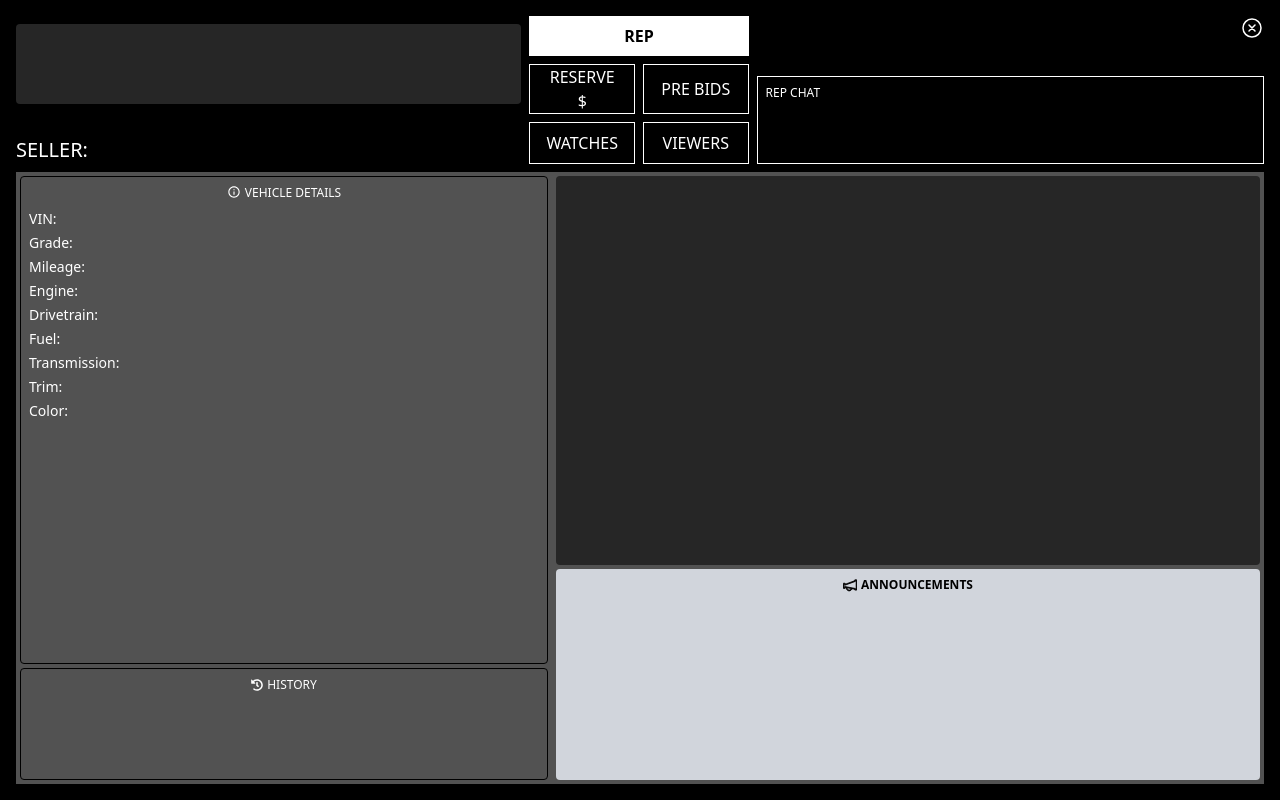
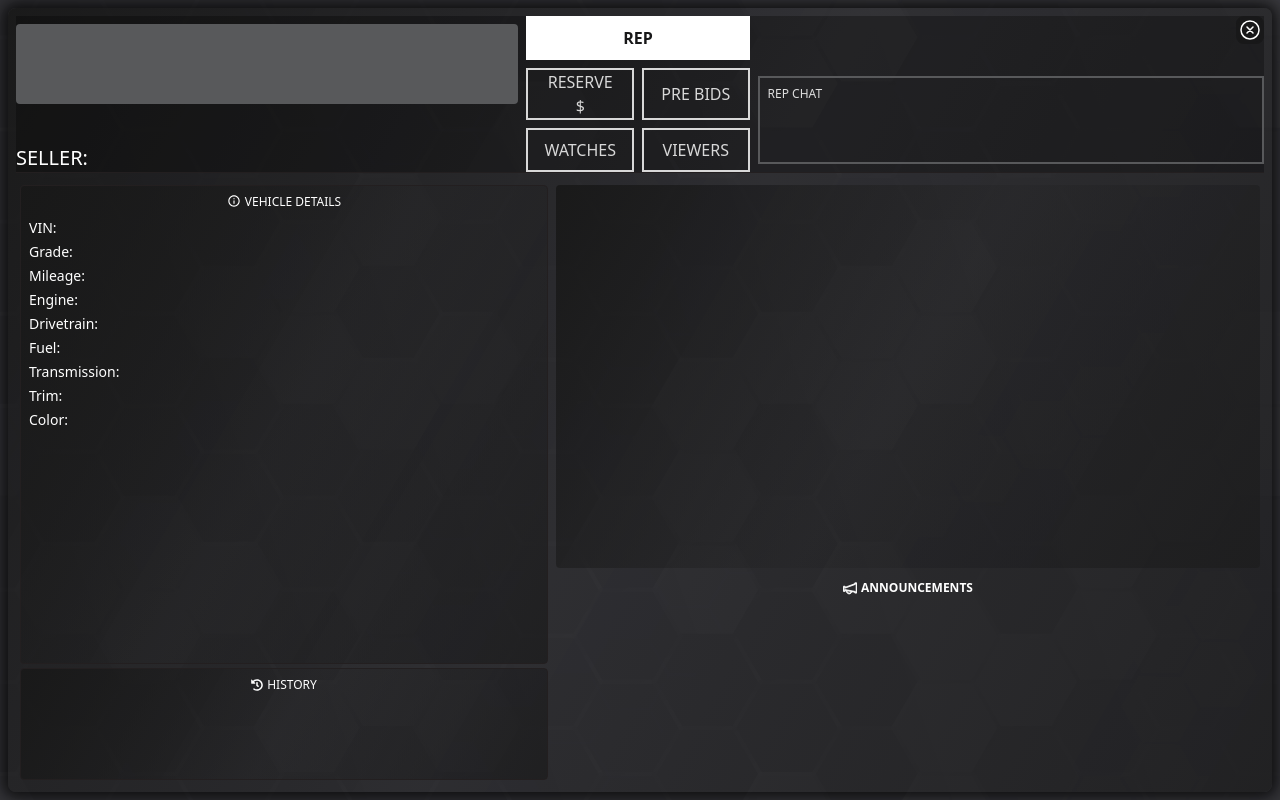
Before and after one commit to zeeshanfreelancer/Car-Parking-Design, a React (Vite) app in the folder client/: page /auction in a window 1280 px wide. Built offline with nearby package versions, Linux system fonts and the light colour scheme.

Commit message:
Move theme from dashboard to app.jsx

```diff
--- a/client/src/App.jsx
+++ b/client/src/App.jsx
@@ -1,25 +1,21 @@
+import useTheme, { themes } from './useTheme';
 import { BrowserRouter as Router, Routes, Route, useLocation } from "react-router-dom";
 import './App.css';
 import Dashboard from './components/Dashboard/Dashboard';
 import Header from './components/Header';
 import AuctionLayout from './components/Dashboard/AuctionLayout';
 
-function AppContent() {
+function AppContent({ theme, handleThemeChange }) {
   const location = useLocation();
-
-  // hide header only on /auction
   const hideHeader = location.pathname === "/auction";
 
   return (
     <div className="h-screen flex flex-col overflow-hidden">
-      {/* Fixed header (only if not /auction) */}
       {!hideHeader && <Header />}
-
-      {/* Routes */}
       <div className="flex-1 overflow-hidden">
         <Routes>
-          <Route path="/" element={<Dashboard />} />
-          <Route path="/auction" element={<AuctionLayout />} />
+          <Route path="/" element={<Dashboard theme={theme} handleThemeChange={handleThemeChange} />} />
+          <Route path="/auction" element={<AuctionLayout theme={theme} handleThemeChange={handleThemeChange} />} />
         </Routes>
       </div>
     </div>
@@ -27,9 +23,10 @@ function AppContent() {
 }
 
 function App() {
+  const { theme, handleThemeChange } = useTheme();
   return (
     <Router>
-      <AppContent />
+      <AppContent theme={theme} handleThemeChange={handleThemeChange} />
     </Router>
   );
 }
--- a/client/src/components/Dashboard/AuctionLayout.jsx
+++ b/client/src/components/Dashboard/AuctionLayout.jsx
@@ -5,55 +5,159 @@ import { TfiAnnouncement } from "react-icons/tfi";
 import Text from "../Reusable/Text";
 export default function AuctionLayout() {
   return (
-    <div className="w-full h-screen bg-black text-white p-2">
+    <div
+      className="w-full h-screen p-2"
+      style={{
+              backgroundImage: "var(--background_image)",
+              minHeight: "100vh"
+            }}
+    >
       {/* Container */}
-      <div className="relative w-full h-full rounded-lg overflow-hidden flex flex-col p-2">
-
+      <div
+        className="relative w-full h-full rounded-lg overflow-hidden flex flex-col p-2"
+        style={{
+          background: "var(--main_field_back)",
+          boxShadow: "0px 0px 15px 5px var(--main_field_shadow)",
+        }}
+      >
         {/* Close Button (top right) */}
-        <button className="absolute top-2 right-2 text-2xl cursor-pointer">
+        <button
+          className="absolute top-2 right-2 text-2xl cursor-pointer"
+          style={{
+            color: "var(--button_update_text)",
+            background: "var(--button_update_back)",
+            border: "var(--button_update_border)",
+            borderRadius: "8px",
+          }}
+        >
           <IoCloseCircleOutline />
         </button>
 
         {/* Top Section */}
-        <div className="flex gap-2 bg-black">
+        <div
+          className="flex gap-2"
+          style={{
+            background: "var(--top_nav_background)",
+            color: "var(--top_nav_text)",
+            borderBottom: "1px solid var(--top_nav_border)",
+          }}
+        >
           {/* Left big input box */}
           <div className="flex-1 flex flex-col justify-between">
-            <div className="bg-neutral-800 h-20 rounded mt-2">
-
-            </div>
+            <div
+              className="h-20 rounded mt-2"
+              style={{
+                background: "var(--button_disabled)",
+                color: "var(--main_field_text)",
+              }}
+            ></div>
             <div className="text-lg font-bold">
-              <Text variant="h4" className="text-white">SELLER:</Text>
+              <Text variant="h4" style={{ color: "var(--table_head_text)" }}>
+                SELLER:
+              </Text>
             </div>
           </div>
           <div className="grid grid-cols-2 gap-2">
-            <button className="bg-white text-black font-semibold px-8 py-2 col-span-2">
+            <button
+              className="font-semibold px-8 py-2 col-span-2"
+              style={{
+                background: "var(--button2_back)",
+                color: "var(--button2_text)",
+                border: "var(--button2_border)",
+              }}
+            >
               REP
             </button>
-            <button className="border border-white px-4">RESERVE <span className="block">$</span></button>
-            <button className="border border-white px-4 py-2">PRE BIDS</button>
-            <button className="border border-white px-4 py-2">WATCHES</button>
-            <button className="border border-white px-4 py-2">VIEWERS</button>
+            <button
+              className="px-4"
+              style={{
+                background: "var(--button_secondary_back)",
+                color: "var(--button_secondary_text)",
+                border: "var(--button_secondary_border)",
+              }}
+            >
+              RESERVE <span className="block">$</span>
+            </button>
+            <button
+              className="px-4 py-2"
+              style={{
+                background: "var(--button_secondary_back)",
+                color: "var(--button_secondary_text)",
+                border: "var(--button_secondary_border)",
+              }}
+            >
+              PRE BIDS
+            </button>
+            <button
+              className="px-4 py-2"
+              style={{
+                background: "var(--button_secondary_back)",
+                color: "var(--button_secondary_text)",
+                border: "var(--button_secondary_border)",
+              }}
+            >
+              WATCHES
+            </button>
+            <button
+              className="px-4 py-2"
+              style={{
+                background: "var(--button_secondary_back)",
+                color: "var(--button_secondary_text)",
+                border: "var(--button_secondary_border)",
+              }}
+            >
+              VIEWERS
+            </button>
           </div>
 
-
           {/* Rep Chat */}
-          <div className="flex-1 bg-transparent border border-white h-22 mt-[60px]">
-            <Text className="text-xs text-white p-2">REP CHAT</Text>
+          <div
+            className="flex-1 h-22 mt-[60px]"
+            style={{
+              background: "var(--main_field_inner, transparent)",
+              color: "var(--main_field_text)",
+              border: "2px solid var(--button_disabled)",
+            }}
+          >
+            <Text
+              className="text-xs p-2"
+              style={{ color: "var(--text_secondary)" }}
+            >
+              REP CHAT
+            </Text>
           </div>
         </div>
 
-        {/* Seller Label */}
-
-
         {/* Middle Section */}
-        <div className="flex flex-1 gap-2 bg-neutral-600 p-1 mt-2">
+        <div
+          className="flex flex-1 gap-2 p-1 mt-2"
+          style={{
+            background: "var(--main_field_inner, transparent)",
+            color: "var(--main_field_text)",
+          }}
+        >
           {/* Left Column */}
           <div className="flex flex-col w-2/4 gap-1">
             {/* Vehicle Details */}
-            <div className="flex-1 bg-transparent border border-black rounded p-2 text-sm">
+            <div
+              className="flex-1 rounded p-2 text-sm"
+              style={{
+                background: "var(--main_field_back)",
+                color: "var(--main_field_text)",
+                border: "1px solid var(--main_field_hr)",
+              }}
+            >
               <div className="flex justify-center gap-1">
-                <IoMdInformationCircleOutline className="text-sm" />
-                <Text className="text-white text-xs mb-2">VEHICLE DETAILS</Text>
+                <IoMdInformationCircleOutline
+                  style={{ color: "var(--button_update_text)" }}
+                  className="text-sm"
+                />
+                <Text
+                  className="text-xs mb-2"
+                  style={{ color: "var(--table_head_text)" }}
+                >
+                  VEHICLE DETAILS
+                </Text>
               </div>
               <ul className="space-y-1">
                 <li>VIN:</li>
@@ -69,21 +173,55 @@ export default function AuctionLayout() {
             </div>
 
             {/* History */}
-            <div className="h-28 border border-black rounded p-2 text-xs">
+            <div
+              className="h-28 rounded p-2 text-xs"
+              style={{
+                background: "var(--main_field_back)",
+                color: "var(--main_field_text)",
+                border: "1px solid var(--main_field_hr)",
+              }}
+            >
               <div className="flex justify-center gap-1 items-center">
-                <FaHistory />
-                <Text className="text-white text-xs">HISTORY</Text>
+                <FaHistory style={{ color: "var(--button_update_text)" }} />
+                <Text
+                  className="text-xs"
+                  style={{ color: "var(--table_head_text)" }}
+                >
+                  HISTORY
+                </Text>
               </div>
             </div>
           </div>
 
           {/* Right Column (Announcements at bottom) */}
           <div className="flex flex-col w-2/3">
-            <div className="flex-2 bg-neutral-800 rounded"></div>
-            <div className="flex-1 h-28 bg-gray-300 text-black rounded p-2 text-xs font-bold mt-1">
+            <div
+              className="flex-2 rounded"
+              style={{
+                background: "var(--main_field_back)",
+                color: "var(--main_field_text)",
+              }}
+            ></div>
+            <div
+              className="flex-1 h-28 rounded p-2 text-xs font-bold mt-1"
+              style={{
+                background: "var(--button_note_back)",
+                color: "var(--button_note_text)",
+                border: "1px solid var(--button_note_border)",
+              }}
+            >
               <div className="flex justify-center gap-1 items-center">
-                <TfiAnnouncement className="text-sm" strokeWidth={1} />
-                <Text className="text-xs">ANNOUNCEMENTS</Text>
+                <TfiAnnouncement
+                  className="text-sm"
+                  strokeWidth={1}
+                  style={{ color: "var(--button_update_text)" }}
+                />
+                <Text
+                  className="text-xs"
+                  style={{ color: "var(--table_head_text)" }}
+                >
+                  ANNOUNCEMENTS
+                </Text>
               </div>
             </div>
           </div>
--- a/client/src/components/Dashboard/Dashboard.jsx
+++ b/client/src/components/Dashboard/Dashboard.jsx
@@ -1,20 +1,23 @@
-import useTheme, { themes } from '../../useTheme.js';
 import Navbar from './Navbar';
 import LeftComponent from './LeftComponent';
 import CenterComponent from './CenterComponent';
 import RightComponent from './RightComponent';
 
-export default function Dashboard() {
-    const { theme, handleThemeChange } = useTheme();
+export default function Dashboard({ theme, handleThemeChange }) {
+    return (
+        <div
+            style=
+                {{
+                    backgroundImage: "var(--background_image)",
+                    minHeight: "100vh"
+                 }}>
 
-    return (
-        <div style={{ backgroundImage: "var(--background_image)", minHeight: "100vh" }}>
-            <Navbar theme={theme} onThemeChange={handleThemeChange} themes={themes} />
-            <div className='grid grid-cols-1 sm:grid-cols-2 md:grid-cols-3 lg:grid-cols-3 gap-4 px-14 py-2'>
-                <LeftComponent theme={theme} />
-                <CenterComponent theme={theme} />
-                <RightComponent theme={theme} />
-            </div>
+            <Navbar theme={theme} onThemeChange={handleThemeChange} />
+                <div className='grid grid-cols-1 sm:grid-cols-2 md:grid-cols-3 lg:grid-cols-3 gap-4 px-14 py-2 h-auto lg-[90vh]'>
+                    <LeftComponent theme={theme} />
+                    <CenterComponent theme={theme} />
+                    <RightComponent theme={theme} />
+                </div>
         </div>
     );
 }
```
